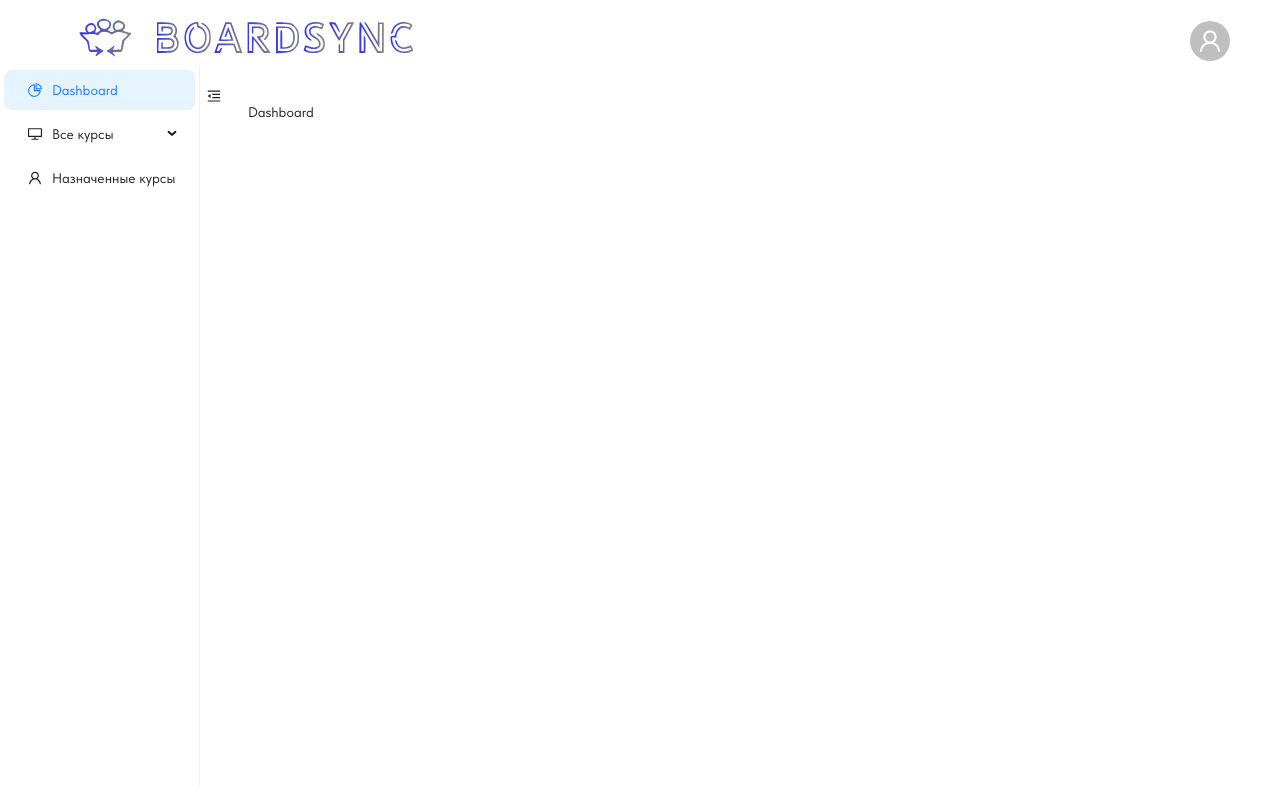
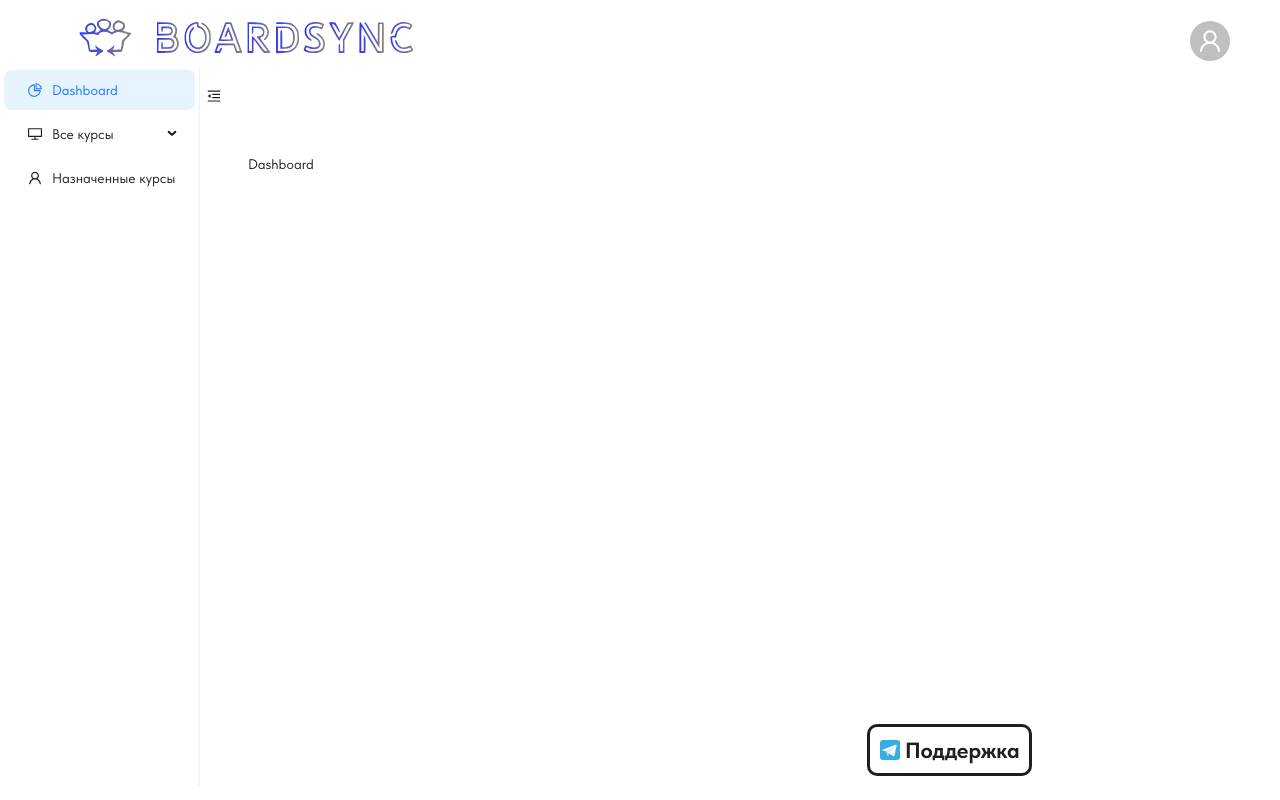
Before and after one commit to GuildOfTwo/hackaton_0.2, a React (Vite) app: page /dashboard in a window 1280 px wide. Built offline with nearby package versions, Linux system fonts and the light colour scheme.

Commit message:
feat-tg-link-button-added

```diff
--- /dev/null
+++ b/src/components/telegram_link/index.tsx
@@ -0,0 +1,11 @@
+import { Link } from "react-router-dom"
+import Telegram_logo from './../../assets/img/telegram_logo.svg'
+import { LinkTitle, TelegramImg, LinkContent, LinkWrapper } from "./styled"
+
+const TelegramLink = () => {
+  return (<LinkWrapper>
+        <Link to='https://t.me/LTS11_bo'><LinkContent><TelegramImg src={Telegram_logo} /><LinkTitle>Поддержка</LinkTitle></ LinkContent></ Link></LinkWrapper>
+     )
+}
+
+export default TelegramLink
--- /dev/null
+++ b/src/components/telegram_link/styled.ts
@@ -0,0 +1,30 @@
+import styled from "styled-components";
+
+export const TelegramImg = styled.img`
+  max-width: 20px;
+  max-height: 20px;
+`;
+
+export const LinkContent = styled.div`
+  display: flex;
+  flex-direction: row;
+  gap: 5px;
+  align-items: center;
+`;
+
+export const LinkTitle = styled.span`
+  font-size: 22px;
+  font-style: normal;
+  font-weight: 700;
+  line-height: normal;
+`;
+
+export const LinkWrapper = styled.div `
+ padding: 10px 10px;
+ position: sticky;
+ top: 100%;
+ left: 100%;
+ width: 165px;
+ border-radius:10px;
+ border: solid 3px;
+`
--- a/src/layouts/view-container/index.tsx
+++ b/src/layouts/view-container/index.tsx
@@ -1,10 +1,12 @@
 import { FC } from 'react';
 import { Outlet } from 'react-router-dom';
 import { ContentWrapper } from './styled';
+import TelegramLink from '../../components/telegram_link';
 
 export const ViewContainer: FC = () => {
     return (
         <ContentWrapper>
+            <TelegramLink />
             <Outlet />
         </ContentWrapper>
     );
--- a/src/pages/Main/index.tsx
+++ b/src/pages/Main/index.tsx
@@ -3,6 +3,7 @@ import Main from '../../layouts/Main';
 import { ContentWrapper } from './styled';
 import { ViewContainer } from '../../layouts/view-container';
 import Slider from '../../layouts/Sider';
+
 const MainPage = () => {
   return (
     <>
```
Also changed, not shown: src/assets/img/telegram_logo.svg (added).
